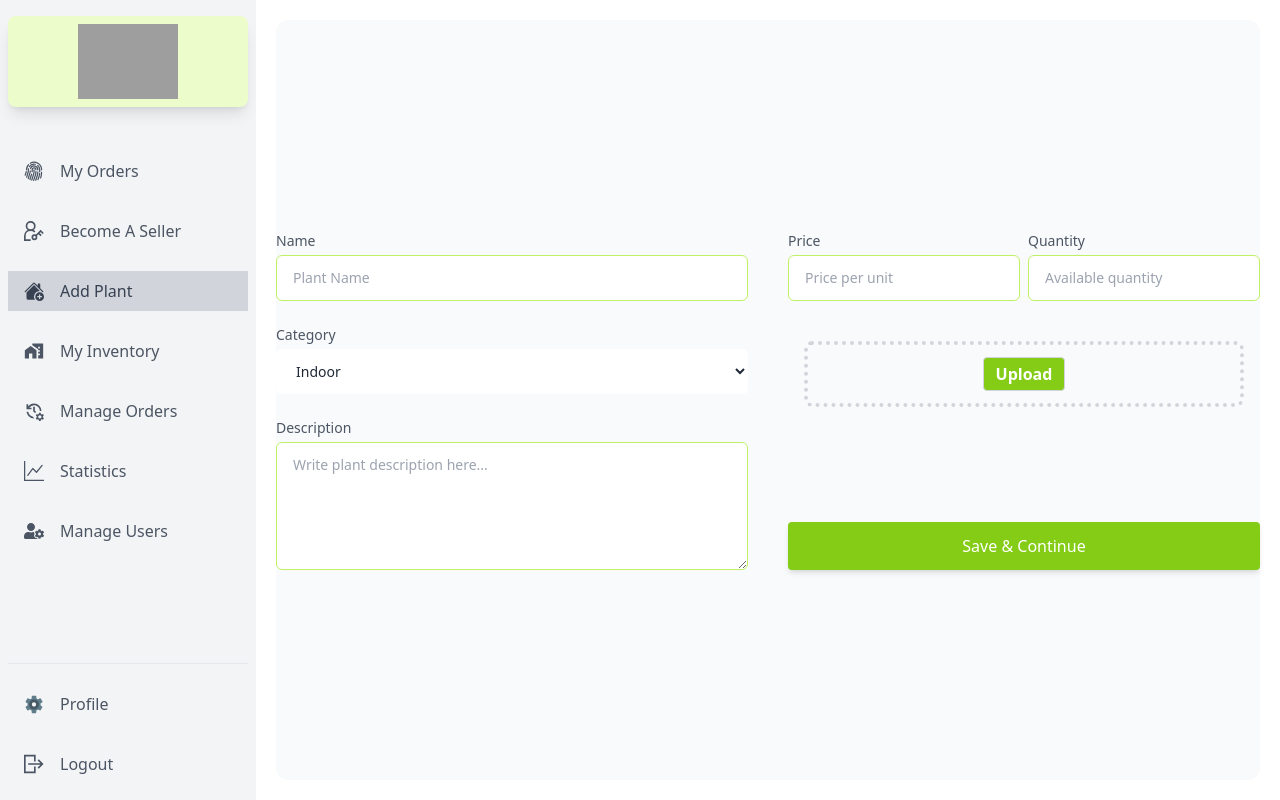
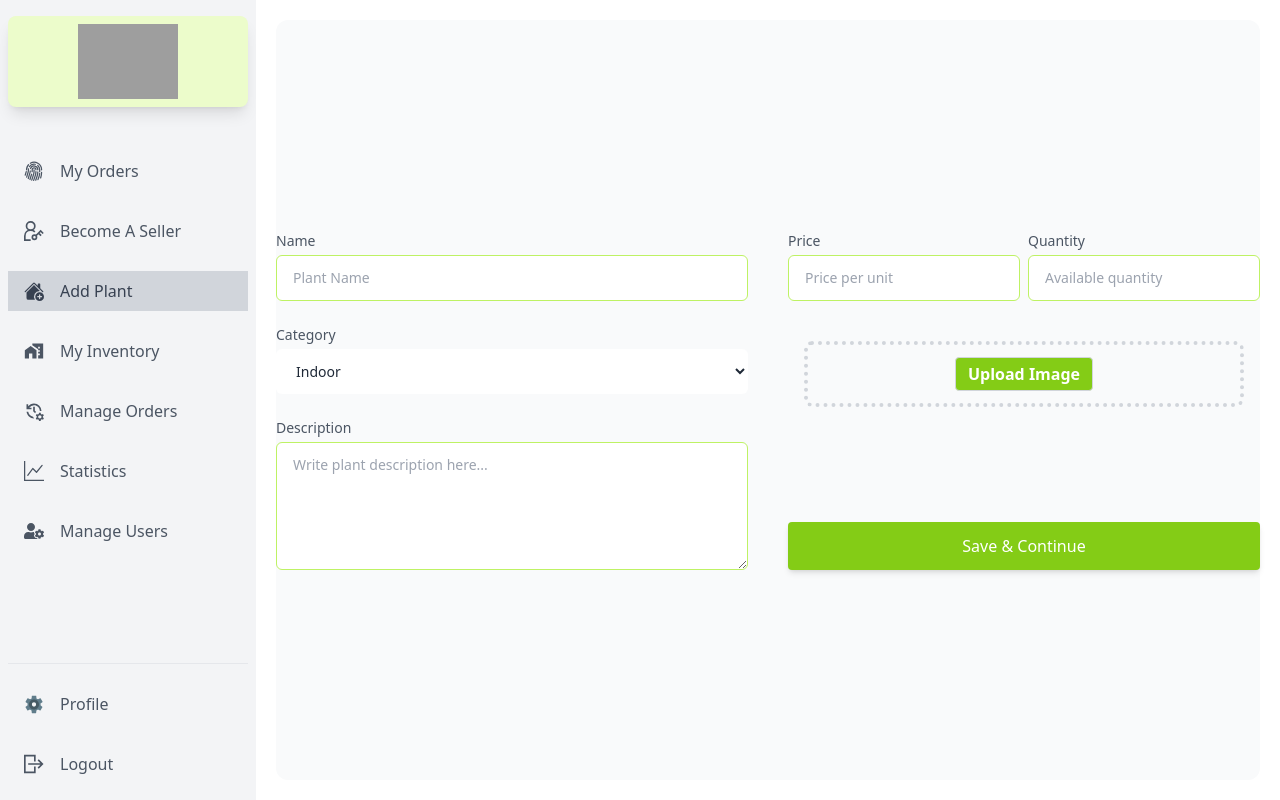
Before and after one commit to Shaon007/Medi-Quest, a React (Vite) app: page /dashboard/add-med in a window 1280 px wide. Built offline with nearby package versions, Linux system fonts and the light colour scheme; no server answers; sample sign-in values are in the browser's storage; grey boxes are pictures that could not be loaded.

Commit message:
add medicine done

```diff
--- a/package.json
+++ b/package.json
@@ -17,6 +17,7 @@
     "firebase": "^11.2.0",
     "localforage": "^1.10.0",
     "match-sorter": "^8.0.0",
+    "prop-types": "^15.8.1",
     "react": "^18.3.1",
     "react-date-range": "^2.0.1",
     "react-dom": "^18.3.1",
--- a/src/API/utils.js
+++ b/src/API/utils.js
@@ -11,12 +11,12 @@ export const uploadImage = async (image) => {
     );
 
     if (data.success) {
-      return data.data.url; // Return the image URL
+      return data.data.url;
     } else {
       throw new Error('Image upload failed');
     }
   } catch (error) {
     console.error('Error uploading image:', error.message);
-    throw error; // Re-throw the error for the calling function to handle
+    throw error;
   }
 };
--- a/src/Component/Form/AddMedForm.jsx
+++ b/src/Component/Form/AddMedForm.jsx
@@ -1,7 +1,11 @@
-const AddMedForm = () => {
+import PropTypes from "prop-types"
+import { FaYinYang } from "react-icons/fa"
+
+const AddMedForm = ({ handleSubmit , uploadButtonText , setUploadButtonText , loading}) => {
+
   return (
     <div className='w-full min-h-[calc(100vh-40px)] flex flex-col justify-center items-center text-gray-800 rounded-xl bg-gray-50'>
-      <form>
+      <form onSubmit={handleSubmit}>
         <div className='grid grid-cols-1 lg:grid-cols-2 gap-10'>
           <div className='space-y-6'>
             {/* Name */}
@@ -87,6 +91,7 @@ const AddMedForm = () => {
                 <div className='flex flex-col w-max mx-auto text-center'>
                   <label>
                     <input
+                      onChange={(e)=> setUploadButtonText(e.target.files[0].name)}
                       className='text-sm cursor-pointer w-36 hidden'
                       type='file'
                       name='image'
@@ -95,7 +100,7 @@ const AddMedForm = () => {
                       hidden
                     />
                     <div className='bg-lime-500 text-white border border-gray-300 rounded font-semibold cursor-pointer p-1 px-3 hover:bg-lime-500'>
-                      Upload
+                      {uploadButtonText}
                     </div>
                   </label>
                 </div>
@@ -107,7 +112,12 @@ const AddMedForm = () => {
               type='submit'
               className='w-full p-3 mt-5 text-center font-medium text-white transition duration-200 rounded shadow-md bg-lime-500 '
             >
-              Save & Continue
+              {loading ? (
+                <FaYinYang className="animate-spin m-auto" />
+              ) : (
+                'Save & Continue'
+              )}
+
             </button>
           </div>
         </div>
@@ -115,5 +125,8 @@ const AddMedForm = () => {
     </div>
   )
 }
+AddMedForm.propTypes = {
+  handleSubmit: PropTypes.func.isRequired,
+}
 
 export default AddMedForm
--- a/src/Pages/Dashboard/Seller/AddMed.jsx
+++ b/src/Pages/Dashboard/Seller/AddMed.jsx
@@ -1,7 +1,68 @@
 import { Helmet } from 'react-helmet-async'
 import AddMedForm from './../../../Component/Form/AddMedForm';
+import useAuth from './../../../Hooks/useAuth';
+import { uploadImage } from '../../../API/utils';
+import { useState } from 'react';
+import toast from 'react-hot-toast';
 
 const AddMed = () => {
+  const { user } = useAuth()
+  const [loading, setLoading] = useState(false)
+  const [uploadButtonText, setUploadButtonText] = useState('Upload Image')
+
+  const handleSubmit = async e => {
+    e.preventDefault()
+    setLoading(true)
+    const form = e.target
+    const name = form.name.value
+    const description = form.description.value
+    const category = form.category.value
+    const price = parseFloat(form.price.value)
+    const quantity = parseInt(form.quantity.value)
+    const image = form.image.files[0]
+    const imageUrl = await uploadImage(image)
+
+    // seller info
+    const seller = {
+      name: user?.displayName,
+      image: user?.photoURL,
+      email: user?.email,
+    }
+
+    const medData = {
+      name,
+      description,
+      category,
+      price,
+      quantity,
+      image: imageUrl,
+      seller,
+    }
+
+    try {
+      const response = await fetch('http://localhost:5000/medicines', {
+        method: 'POST',
+        headers: {
+          'Content-Type': 'application/json',
+        },
+        body: JSON.stringify(medData),
+        credentials: 'include', // include cookies for authentication
+      })
+
+      if (response.ok) {
+        toast.success("Data Added Successfully.")
+      } else {
+        const errorData = await response.json()
+        toast.error(`Failed to add data: ${errorData.message}`)
+      }
+    } catch (err) {
+      console.error("Error adding data:", err)
+      toast.error("An error occurred while adding data.")
+    } finally {
+      setLoading(false)
+    }
+  }
+
   return (
     <div>
       <Helmet>
@@ -9,7 +70,12 @@ const AddMed = () => {
       </Helmet>
 
       {/* Form */}
-      <AddMedForm />
+      <AddMedForm
+        handleSubmit={handleSubmit}
+        uploadButtonText={uploadButtonText}
+        setUploadButtonText={setUploadButtonText}
+        loading={loading}
+      />
     </div>
   )
 }
--- a/src/Pages/SignUp/SignUp.jsx
+++ b/src/Pages/SignUp/SignUp.jsx
@@ -1,9 +1,10 @@
 import { Link, useNavigate } from 'react-router-dom';
 import { FcGoogle } from 'react-icons/fc';
-import useAuth from '../../hooks/useAuth';
 import { toast } from 'react-hot-toast';
 import { TbFidgetSpinner } from 'react-icons/tb';
 import { uploadImage } from '../../API/utils';
+import { FaYinYang } from 'react-icons/fa';
+import useAuth from '../../Hooks/useAuth';
 
 const SignUp = () => {
   const { createUser, updateUserProfile, signInWithGoogle, loading } = useAuth();
@@ -127,7 +128,7 @@ const SignUp = () => {
               className="bg-lime-500 w-full rounded-md py-3 text-white"
             >
               {loading ? (
-                <TbFidgetSpinner className="animate-spin m-auto" />
+                <FaYinYang className="animate-spin m-auto" />
               ) : (
                 'Continue'
               )}
--- a/src/Providers/AuthProviders.jsx
+++ b/src/Providers/AuthProviders.jsx
@@ -54,6 +54,15 @@ const AuthProviders = ({ children }) => {
       if (currentUser?.email) {
         setUser(currentUser);
 
+        // save user in database
+        await axios.post(`${import.meta.env.VITE_API_URL}/users/${currentUser?.email}`,
+          {
+            name: currentUser?.displayName,
+            email: currentUser?.email,
+            image: currentUser?.photoURL,
+          }
+        )
+
         // Get JWT token
         await axios.post(
           `${import.meta.env.VITE_API_URL}/jwt`,
```
Also changed, not shown: 1 other file (tests, documents, lock files or other folders).
